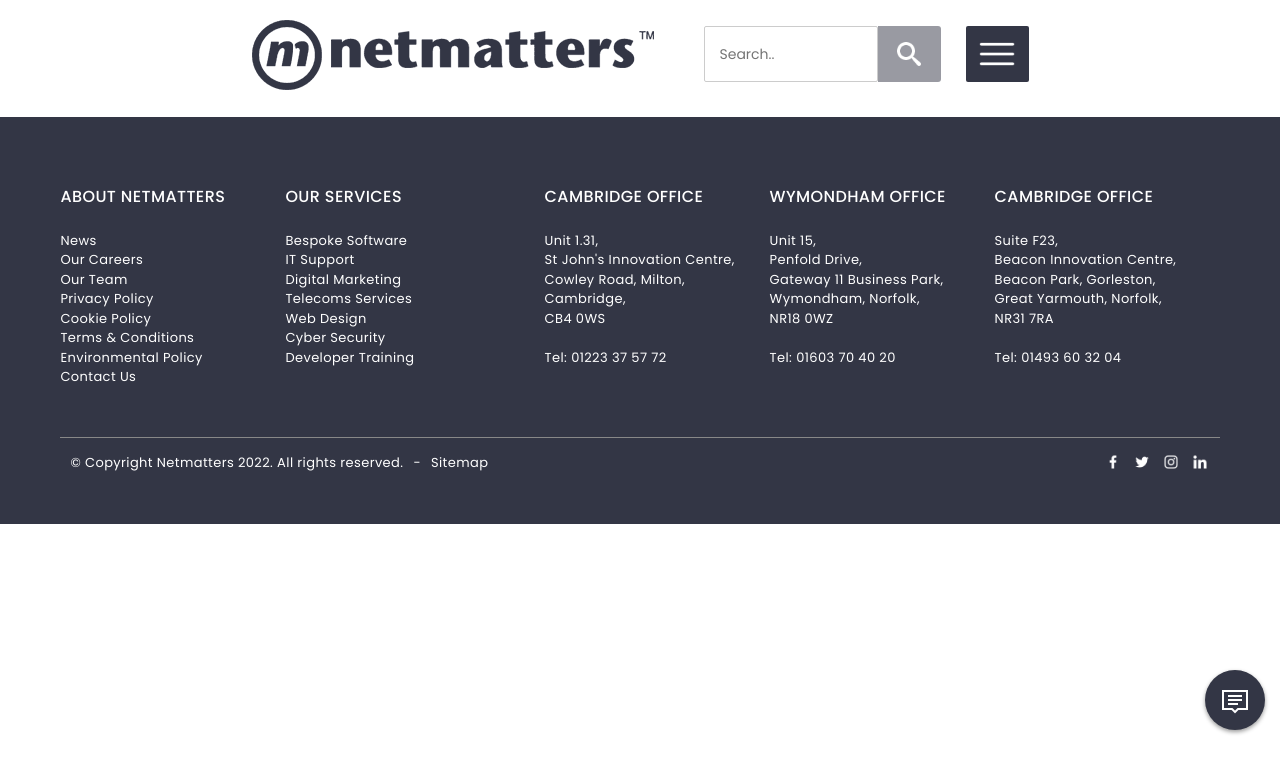
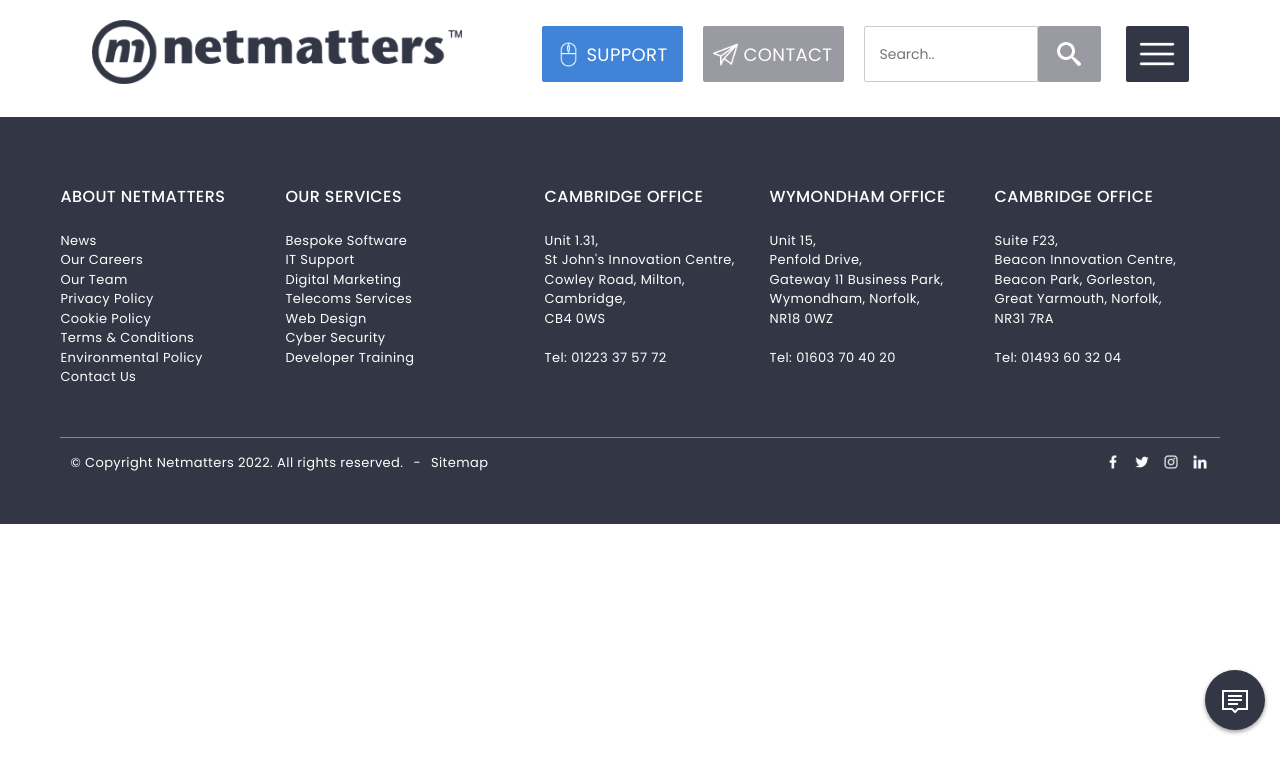
Before and after one commit to willwoodsb/HTML-and-CSS-Reflection, a plain HTML site: page index.html in a window 1280 px wide. Drawn offline with Linux system fonts and the light colour scheme.

Commit message:
finished top panel, well close enough for now

```diff
--- a/index.html
+++ b/index.html
@@ -14,12 +14,14 @@
           <div class="top-banner">
             <div class="top-banner__row">
               <a class="netmatters top-banner__row--item" href="#home"><img src="img/logo.png" alt="netmatters logo"></a>
+              <a href="#" class=" box mouse top-banner__row--item is-visible-x-large-screen"><img class="mouse__child box__image mouse__image" src="img/mouse.png"><div class="mouse__child">Support</div></a>
+              <a href="#" class=" box send top-banner__row--item is-visible-x-large-screen"><img class="send__child box__image send__image" src="img/send.png"><div class="send__child">Contact</div></a>
               <div class="is-collapsed-small-screen top-banner__row--item top-search">
-                <input type="text" placeholder="Search.." class="search top-search__child">
+                <input type="text" placeholder="Search.." class="search top-search__child is-collapsed-x-large-screen">
                 <a href="#" class="top-search__child search__icon icon"><img class="" src="img/search-white.png"></a>
               </div>
               <a href="#" class="is-collapsed-large-screen phone top-banner__row--item"><img class="phone__image" src="img/phone.png"></a>
-              <a href="#" class="hamburger top-banner__row--item"><img class="hamburger__image" src="img/hamburger.png"></a>
+              <a href="#" class="box hamburger top-banner__row--item"><img class="hamburger__image box__image" src="img/hamburger.png"></a>
             </div>
             <div class="top-banner__row is-collapsed-large-screen search-wrapper">
               <input type="text" placeholder="Search.." class="search search-wrapper__item">
--- a/scss/layout/_header.scss
+++ b/scss/layout/_header.scss
@@ -74,9 +74,6 @@
 
         }
     }
-    .top-search {
-        width: 0;
-    }
 }
 
 //----------------------
@@ -89,7 +86,8 @@
         flex-direction: row;
         justify-content: center;
         &--item:first-child {
-            margin-right: 50px;
+            margin-right: 80px;
+            width: 370px;
         }
     }
     .search {
@@ -97,6 +95,7 @@
         width: 174px;
         margin-right: 0px;
         border: 1px solid #ccc;
+        border-radius: 2px 0 0 2px;;
         padding-left: 15px;
         &:focus {
             outline: $tufts-blue;
@@ -122,28 +121,83 @@
         flex-direction: row;
         margin-right: 25px;
     }
-    .phone {
-        width: 0;
+}
+
+//---------------------------------------
+//largest breakpoint
+//---------------------------------------
+
+
+@include mq(x-large) {
+    .search__icon {
+        border-radius: 2px;
+    }
+    // .top-search__child:first-child {
+    //     width: 240px;
+    // }
+
+}
+
+//---------------------------------------
+//for elements unneffected by screen size
+//---------------------------------------
+
+.box {
+    border-radius: 2px;
+    position: relative;
+    height: 56px;
+    margin-top:6px;
+    margin-bottom: 15px;
+}
+
+.hamburger {
+    background-color: $color-primary;
+    width: 63px;
+    &:hover {
+        background-color: darken($color-primary, 10%);
+    }
+    &__image {
+        height: 45px;
+        width: 55px;
+    }
+    &__image {
+        @extend %img-center;
+    }
+
+}
+
+.mouse {
+    background-color: $magical-merlin;
+    width: 141px;
+    margin-right: 20px;
+    &:hover {
+        background-color: darken($magical-merlin, 10%);
+    }
+}
+.send {
+    background-color: $dark-grey;
+    width: 141px;
+    margin-right: 20px;
+    &:hover {
+        background-color: darken($dark-grey, 10%);
     }
 }
 
-//menun icon remains unneffected by screen size
-
-.hamburger {
-    background-color: $color-primary;
-    border-radius: 2px;
-    &:hover {
-        background-color: darken($color-primary, 10%);
+.mouse, .send {
+    display: flex;
+    flex-direction: row;
+    justify-content: center;
+    text-transform: uppercase;
+    color: $white;
+    font-size: 18px;
+    &__image {
+        height: 25px;
     }
-    position: relative;
-    height: 56px;
-    width: 63px;
-    margin-top:6px;
-    margin-bottom: 15px;
-    &__image {
-        @extend %img-center;
-        height: 45px;
-        width: 55px;
+    &__child {
+        margin-top: auto;
+        margin-bottom: auto;
+        &:first-child {
+            margin-right: 5px;
+        }
     }
-
 }
--- a/scss/states/_collapsed.scss
+++ b/scss/states/_collapsed.scss
@@ -10,6 +10,7 @@
       height: 0;
       margin: 0;
       line-height: 0;
+      width: 0;
     }
 }
 
@@ -20,5 +21,28 @@
       height: 0;
       margin: 0;
       line-height: 0;
+      width: 0;
     }
 }
+
+.is-collapsed-x-large-screen {
+  @media screen and (min-width: $brkpoint-xlg) and (max-width: $brkpoint-xxlg) {
+    visibility: collapse;
+    padding: 0;
+    height: 0;
+    margin: 0;
+    line-height: 0;
+    width: 0;
+  }
+}
+
+.is-visible-x-large-screen {
+  @media screen and (max-width: $brkpoint-xlg) {
+    visibility: collapse;
+    padding: 0;
+    height: 0;
+    margin: 0;
+    line-height: 0;
+    width: 0;
+  }
+}
--- a/scss/utilities/_config.scss
+++ b/scss/utilities/_config.scss
@@ -32,6 +32,7 @@ $granite         :       #666;
 $white           :       #FFF;
 $grey        :rgba(0,0,0,0.1);
 $dark-grey       :    #999AA2;
+$magical-merlin  :    #4183d7;
 
 //pop-up colors
 $rackley         :    #67809F;
```
Also changed, not shown: css/application.css, img/mouse.png (added), img/send.png (added), 1 other file.
